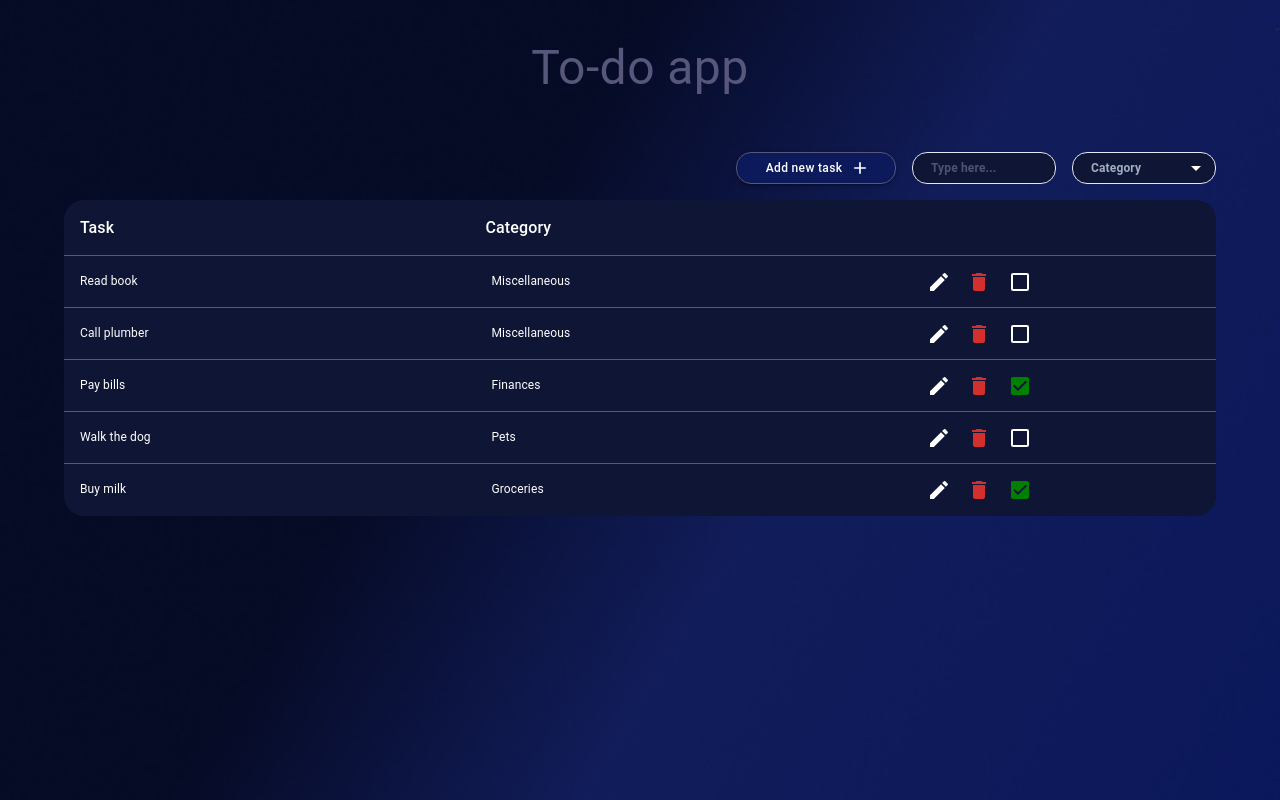
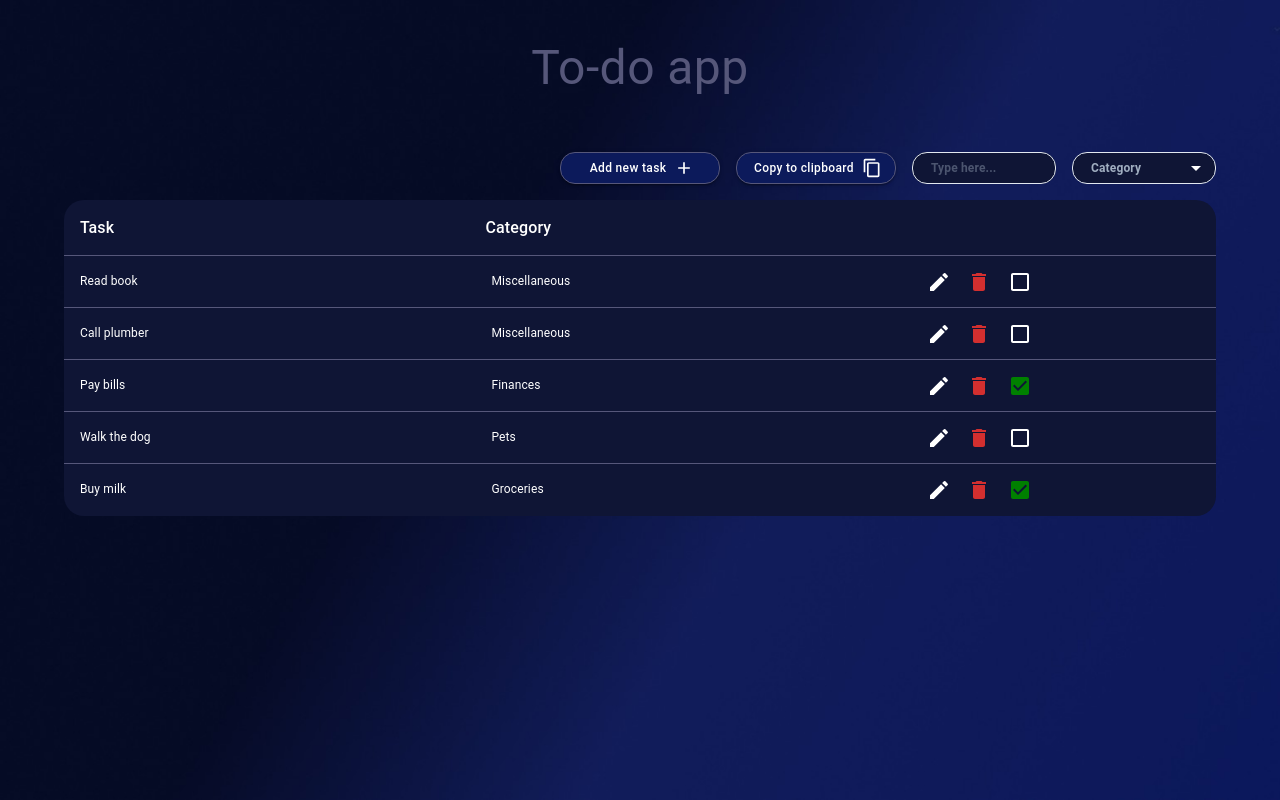
Before and after one commit to dobrosav22/todo-app, a React (Create React App) app: page / in a window 1280 px wide. Built offline with nearby package versions, Linux system fonts and the light colour scheme.

Commit message:
Add copy functionality

```diff
--- a/src/components/content-container/content-container.tsx
+++ b/src/components/content-container/content-container.tsx
@@ -1,6 +1,6 @@
 import React, { useState } from "react";
 import TasksTable from "../table/table";
-import { Stack, Typography, styled, Container } from "@mui/material";
+import { Stack, Typography, styled, Container, Snackbar } from "@mui/material";
 import { TaskData } from "../../types/types";
 import Toolbar from "../toolbar/toolbar";
 import { Colors } from "../../consts/consts";
@@ -23,6 +23,8 @@ function ContentContainer() {
   //Category state for the filtering.
   const [selectedCategory, setSelectedCategory] = useState<string>("All");
 
+  const [message, setMessage] = useState<string>("");
+
   //Based on the searchTerm and selectedCategory, we filter out the corresponding data.
   const filteredData = data.filter(
     (item) =>
@@ -34,6 +36,13 @@ function ContentContainer() {
     <Container maxWidth="lg">
       <Stack alignItems={"center"} gap={2}>
         <Heading>To-do app</Heading>
+        <Snackbar
+          open={!!message}
+          autoHideDuration={3000}
+          onClose={() => setMessage("")}
+          message={message}
+          anchorOrigin={{ horizontal: "center", vertical: "top" }}
+        />
         <Toolbar
           data={data}
           editData={editData}
@@ -42,12 +51,14 @@ function ContentContainer() {
           setEditData={setEditData}
           setSearchTerm={setSearchTerm}
           setSelectedCategory={setSelectedCategory}
+          setMessage={setMessage}
         />
         <TasksTable
           data={filteredData}
           setData={setData}
           editData={editData}
           setEditData={setEditData}
+          setMessage={setMessage}
         />
       </Stack>
     </Container>
--- a/src/components/table/functions.tsx
+++ b/src/components/table/functions.tsx
@@ -179,7 +179,8 @@ const generateHandlers = (
   data: TaskData[],
   setData: React.Dispatch<React.SetStateAction<TaskData[]>>,
   editData: TaskData | undefined,
-  setEditData: React.Dispatch<React.SetStateAction<TaskData | undefined>>
+  setEditData: React.Dispatch<React.SetStateAction<TaskData | undefined>>,
+  setMessage: React.Dispatch<React.SetStateAction<string>>
 ): ActionHandlers => ({
   //By clicking on the edit button, we activate the Edit mode, declare the
   //current selection as the EditData and allow for entry of any changes.
@@ -193,6 +194,7 @@ const generateHandlers = (
     const newData = [...data.filter((item) => item.id !== editData?.id), rest];
     setEditData(undefined);
     handleDataChange(sortData(newData as TaskData[]), setData);
+    setMessage("Saved!");
   },
   //By clicking on the discard, all changes are discared and state
   //is reverted to the one before activating the edit mode.
@@ -207,6 +209,7 @@ const generateHandlers = (
   handleDeleteClick: (id: number | undefined) => {
     const newData = data.filter((item) => item.id !== id);
     handleDataChange(newData, setData);
+    setMessage("Deleted!");
   },
   //The checkbox toggle, used for updating the task 'done' status.
   handleCheckboxChange: (id: number | undefined, checked: boolean) => {
--- a/src/components/table/table.tsx
+++ b/src/components/table/table.tsx
@@ -15,6 +15,7 @@ interface TasksTableProps {
   setData: React.Dispatch<React.SetStateAction<TaskData[]>>;
   editData: TaskData | undefined;
   setEditData: React.Dispatch<React.SetStateAction<TaskData | undefined>>;
+  setMessage: React.Dispatch<React.SetStateAction<string>>;
 }
 
 const StyledTable = styled(DataGrid)(() => ({
@@ -30,6 +31,7 @@ const TasksTable: React.FC<TasksTableProps> = ({
   setData,
   editData,
   setEditData,
+  setMessage,
 }) => {
   //Upon rendering the component, we retrieve any values that exist
   //in the localStorage, and creating a mock data set if there is no Data.
@@ -40,7 +42,13 @@ const TasksTable: React.FC<TasksTableProps> = ({
   }, [setData]);
 
   //Generating the handlers, rows and columns.
-  const handlers = generateHandlers(data, setData, editData, setEditData);
+  const handlers = generateHandlers(
+    data,
+    setData,
+    editData,
+    setEditData,
+    setMessage
+  );
 
   const rows = generateRows(data, editData as TaskData, handlers);
 
--- a/src/components/toolbar/toolbar.tsx
+++ b/src/components/toolbar/toolbar.tsx
@@ -2,8 +2,15 @@ import { styled, Stack, Button } from "@mui/material";
 import React from "react";
 import SearchBar from "../search-bar/search-bar";
 import { TaskData } from "../../types/types";
-import { handleSearch, handleCategoryChange } from "../../utils/utils";
+import {
+  handleSearch,
+  handleCategoryChange,
+  copyToClipboard,
+  getLocalStorage,
+} from "../../utils/utils";
 import AddIcon from "@mui/icons-material/Add";
+import ContentCopyIcon from "@mui/icons-material/ContentCopy";
+
 import { Colors } from "../../consts/consts";
 interface ToolbarProps {
   editData: TaskData | undefined;
@@ -13,6 +20,7 @@ interface ToolbarProps {
   selectedCategory: string;
   setSelectedCategory: React.Dispatch<React.SetStateAction<string>>;
   setSearchTerm: React.Dispatch<React.SetStateAction<string>>;
+  setMessage: React.Dispatch<React.SetStateAction<string>>;
 }
 
 const Container = styled(Stack)(() => ({
@@ -46,6 +54,7 @@ const Toolbar: React.FC<ToolbarProps> = ({
   selectedCategory,
   setSelectedCategory,
   setSearchTerm,
+  setMessage,
 }) => {
   //Creating the initial data for a new entry with an id and
   //an isNew prop, as to be able to differentiate it from
@@ -80,6 +89,18 @@ const Toolbar: React.FC<ToolbarProps> = ({
         Add new task
       </StyledButton>
 
+      <StyledButton
+        variant="contained"
+        //A function that copies the localStorage data to clipboard.
+        onClick={() => {
+          setMessage("Copied!");
+          copyToClipboard(getLocalStorage());
+        }}
+        endIcon={<ContentCopyIcon />}
+      >
+        Copy to clipboard
+      </StyledButton>
+
       <SearchBar
         handleSearch={(event: React.ChangeEvent<HTMLInputElement>) =>
           handleSearch(event, setSearchTerm)
--- a/src/utils/utils.ts
+++ b/src/utils/utils.ts
@@ -59,6 +59,26 @@ function handleChange(
   setEditedData((prevData) => ({ ...prevData, [property]: newValue }));
 }
 
+//A copy function.
+function copyToClipboard(data: TaskData[]) {
+  let text = "";
+
+  data.forEach((task, index) => {
+    const status = task.done ? "done" : "to do";
+    text += `${index + 1}. ${task.task} (${status}) \n`;
+  });
+
+  const tempInput = document.createElement("input");
+  tempInput.value = text;
+  document.body.appendChild(tempInput);
+
+  tempInput.select();
+  tempInput.setSelectionRange(0, 99999);
+
+  document.execCommand("copy");
+  document.body.removeChild(tempInput);
+}
+
 export {
   handleSearch,
   handleChange,
@@ -67,4 +87,5 @@ export {
   getLocalStorage,
   sortData,
   generateLocalStorage,
+  copyToClipboard,
 };
```
Also changed, not shown: 1 other file (tests, documents, lock files or other folders).
